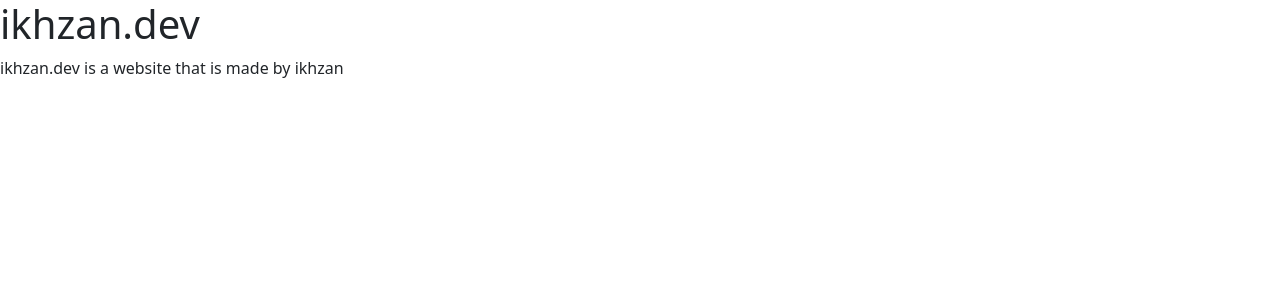
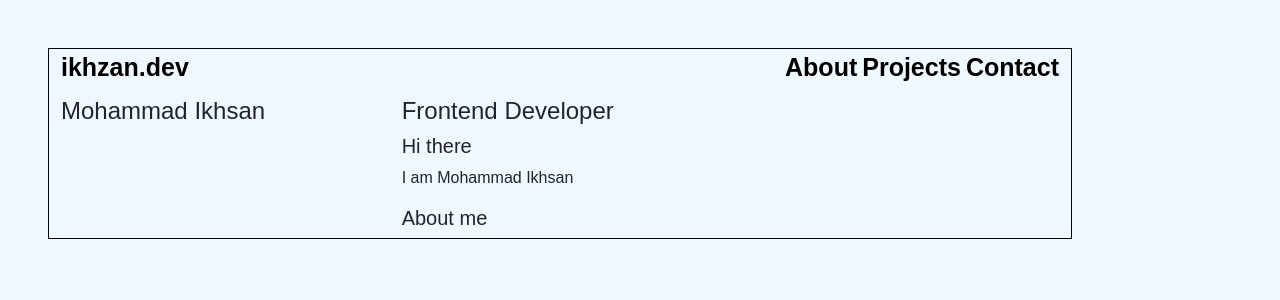
Before and after one commit to ikhzan/ikhzan.github.io, a Jekyll site: the page index.html, which Jekyll copies as it is, in a window 1280 px wide. Shown: the top 300 px of the page. Built offline with Jekyll 4.4.1, drawn with Linux system fonts in a browser that asks for light colours.

Commit message:
Update index.html

```diff
--- a/index.html
+++ b/index.html
@@ -6,10 +6,62 @@
     <meta name="viewport" content="width=device-width, initial-scale=1.0">
     <link href="https://cdn.jsdelivr.net/npm/bootstrap@5.3.3/dist/css/bootstrap.min.css" rel="stylesheet" integrity="sha384-QWTKZyjpPEjISv5WaRU9OFeRpok6YctnYmDr5pNlyT2bRjXh0JMhjY6hW+ALEwIH" crossorigin="anonymous">
     <script src="https://cdn.jsdelivr.net/npm/bootstrap@5.3.3/dist/js/bootstrap.bundle.min.js" integrity="sha384-YvpcrYf0tY3lHB60NNkmXc5s9fDVZLESaAA55NDzOxhy9GkcIdslK1eN7N6jIeHz" crossorigin="anonymous"></script>
+    <style>
+        body{
+            font-family: Arial, Helvetica, sans-serif;
+            font-weight: 300;
+            background-color: aliceblue;
+            margin: 3rem;
+            width: 80%;
+            border: 1px black solid;
+        }
+        nav{
+            min-height: 3rem;
+            /* justify-content: center;
+            align-items: center; */
+            font-weight: 700;
+            font-size: 18px;
+            display: flex;
+            flex-direction: row;
+            justify-content: space-between;
+        }
+        nav a{
+            list-style: none;
+            text-decoration: none;
+            color: #000;
+            font-size: 25px;
+        }
+    </style>
     <title>ikhzan.dev</title>
 </head>
 <body>
-    <h1>ikhzan.dev</h1>
-    <p>ikhzan.dev is a website that is made by ikhzan</p>
+   <div class="container">
+    <div class="row">
+        <nav>
+            <a href="#home" class="logo">ikhzan.dev</a>
+            <div class="top-nav">
+                <a href="#about">About</a>
+                <a href="#projects">Projects</a>
+                <a href="#contact">Contact</a>
+            </div>
+
+        </nav>
+    </div>
+    <div class="row">
+        <div class="col-md-4">
+            <h4>Mohammad Ikhsan</h4>
+        </div>
+        <div class="col-md-8">
+            <h4>Frontend Developer</h4>
+            <div class="col-md-4" id="home">
+                <h5>Hi there</h5>
+                <p>I am Mohammad Ikhsan</p>
+            </div>
+            <div class="col-md-4" id="about">
+                <h5>About me</h5>
+            </div>
+        </div>
+    </div>
+   </div>
 </body>
 </html>
```
